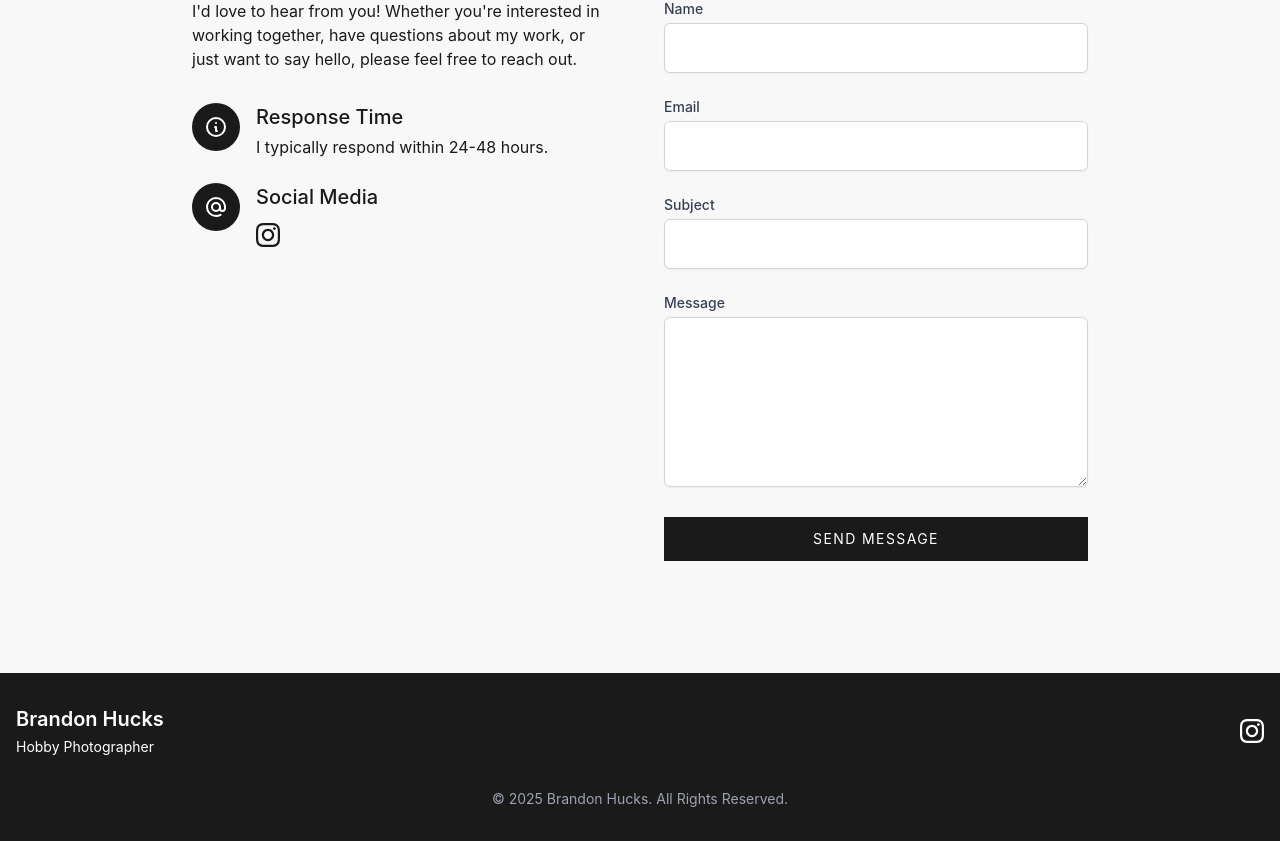
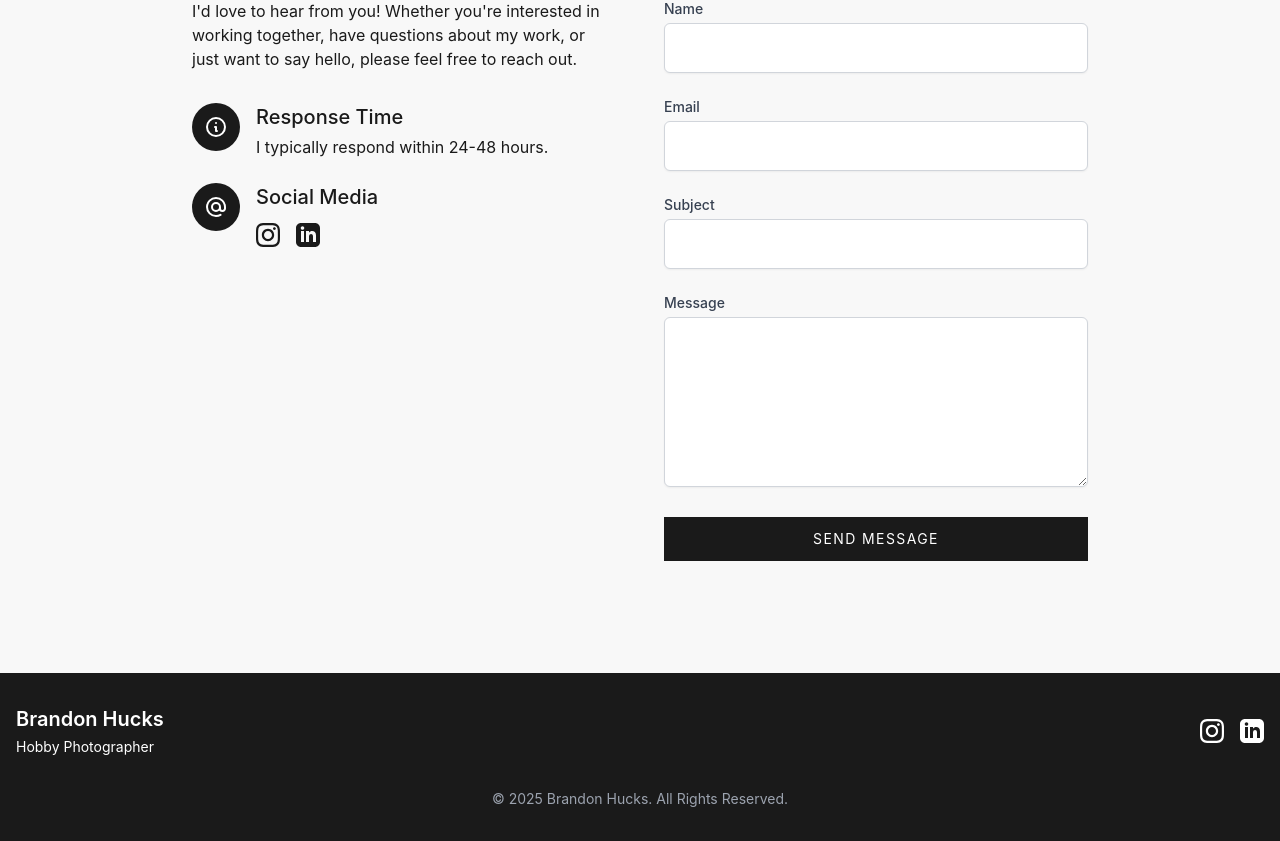
Before and after one commit to branhucks/hucksphoto, a Django app: page /contact/ in a window 1280 px wide. Shown: the part 305-1146 px from the top of the page. Run offline with Django 5.2, Linux system fonts and the light colour scheme; data comes from the database, SQL or seed files in the repository; both versions use the stored data as it was after the commit; some libraries are stand-ins or nearby versions.

Commit message:
LinkedIn added in appropriate places.

```diff
--- a/portfolio/models.py
+++ b/portfolio/models.py
@@ -51,6 +51,7 @@ class About(models.Model):
 class Contact(models.Model):
     email = models.EmailField()
     instagram = models.URLField(blank=True)
+    linkedin = models.URLField(blank=True)
 
     def __str__(self):
         return "Contact Information"
--- a/portfolio/templates/portfolio/base.html
+++ b/portfolio/templates/portfolio/base.html
@@ -95,9 +95,14 @@
                     <p class="text-sm mt-1">Hobby Photographer</p>
                 </div>
                 <div class="flex space-x-4">
-                    <a href="https://www.instagram.com/hucksphoto?igsh=MTE3b29kM3Jrbmpjeg%3D%3D&utm_source=qr" class="text-white hover:text-photo-accent transition-colors duration-300">
+                    <a href="https://www.instagram.com/hucksphoto" class="text-white hover:text-photo-accent transition-colors duration-300">
                         <svg xmlns="http://www.w3.org/2000/svg" width="24" height="24" fill="currentColor" viewBox="0 0 24 24">
                             <path d="M12 2.163c3.204 0 3.584.012 4.85.07 3.252.148 4.771 1.691 4.919 4.919.058 1.265.069 1.645.069 4.849 0 3.205-.012 3.584-.069 4.849-.149 3.225-1.664 4.771-4.919 4.919-1.266.058-1.644.07-4.85.07-3.204 0-3.584-.012-4.849-.07-3.26-.149-4.771-1.699-4.919-4.92-.058-1.265-.07-1.644-.07-4.849 0-3.204.013-3.583.07-4.849.149-3.227 1.664-4.771 4.919-4.919 1.266-.057 1.645-.069 4.849-.069zm0-2.163c-3.259 0-3.667.014-4.947.072-4.358.2-6.78 2.618-6.98 6.98-.059 1.281-.073 1.689-.073 4.948 0 3.259.014 3.668.072 4.948.2 4.358 2.618 6.78 6.98 6.98 1.281.058 1.689.072 4.948.072 3.259 0 3.668-.014 4.948-.072 4.354-.2 6.782-2.618 6.979-6.98.059-1.28.073-1.689.073-4.948 0-3.259-.014-3.667-.072-4.947-.196-4.354-2.617-6.78-6.979-6.98-1.281-.059-1.69-.073-4.949-.073zm0 5.838c-3.403 0-6.162 2.759-6.162 6.162s2.759 6.163 6.162 6.163 6.162-2.759 6.162-6.163c0-3.403-2.759-6.162-6.162-6.162zm0 10.162c-2.209 0-4-1.79-4-4 0-2.209 1.791-4 4-4s4 1.791 4 4c0 2.21-1.791 4-4 4zm6.406-11.845c-.796 0-1.441.645-1.441 1.44s.645 1.44 1.441 1.44c.795 0 1.439-.645 1.439-1.44s-.644-1.44-1.439-1.44z"/>
+                        </svg>
+                    </a>
+                    <a href="https://www.linkedin.com/in/brandon-hucks" class="text-white hover:text-photo-accent transition-colors duration-300">
+                        <svg xmlns="http://www.w3.org/2000/svg" width="24" height="24" fill="currentColor" viewBox="0 0 24 24">
+                            <path d="M19 0h-14c-2.761 0-5 2.239-5 5v14c0 2.761 2.239 5 5 5h14c2.762 0 5-2.239 5-5v-14c0-2.761-2.238-5-5-5zm-11 19h-3v-11h3v11zm-1.5-12.268c-.966 0-1.75-.79-1.75-1.764s.784-1.764 1.75-1.764 1.75.79 1.75 1.764-.783 1.764-1.75 1.764zm13.5 12.268h-3v-5.604c0-3.368-4-3.113-4 0v5.604h-3v-11h3v1.765c1.396-2.586 7-2.777 7 2.476v6.759z"/>
                         </svg>
                     </a>
                 </div>
--- a/portfolio/templates/portfolio/contact.html
+++ b/portfolio/templates/portfolio/contact.html
@@ -42,7 +42,7 @@
                         </div>
                     </div>
 
-                    {% if contact.instagram%}
+                    {% if contact.instagram or contact.linkedin %}
                     <div class="flex items-start">
                         <div class="w-12 h-12 bg-photo-dark text-white rounded-full flex items-center justify-center mr-4 flex-shrink-0">
                             <svg xmlns="http://www.w3.org/2000/svg" class="h-6 w-6" fill="none" viewBox="0 0 24 24" stroke="currentColor">
@@ -56,6 +56,14 @@
                                 <a href="{{ contact.instagram }}" target="_blank" class="text-photo-dark hover:text-photo-accent transition-colors duration-300">
                                     <svg xmlns="http://www.w3.org/2000/svg" width="24" height="24" fill="currentColor" viewBox="0 0 24 24">
                                         <path d="M12 2.163c3.204 0 3.584.012 4.85.07 3.252.148 4.771 1.691 4.919 4.919.058 1.265.069 1.645.069 4.849 0 3.205-.012 3.584-.069 4.849-.149 3.225-1.664 4.771-4.919 4.919-1.266.058-1.644.07-4.85.07-3.204 0-3.584-.012-4.849-.07-3.26-.149-4.771-1.699-4.919-4.92-.058-1.265-.07-1.644-.07-4.849 0-3.204.013-3.583.07-4.849.149-3.227 1.664-4.771 4.919-4.919 1.266-.057 1.645-.069 4.849-.069zm0-2.163c-3.259 0-3.667.014-4.947.072-4.358.2-6.78 2.618-6.98 6.98-.059 1.281-.073 1.689-.073 4.948 0 3.259.014 3.668.072 4.948.2 4.358 2.618 6.78 6.98 6.98 1.281.058 1.689.072 4.948.072 3.259 0 3.668-.014 4.948-.072 4.354-.2 6.782-2.618 6.979-6.98.059-1.28.073-1.689.073-4.948 0-3.259-.014-3.667-.072-4.947-.196-4.354-2.617-6.78-6.979-6.98-1.281-.059-1.69-.073-4.949-.073zm0 5.838c-3.403 0-6.162 2.759-6.162 6.162s2.759 6.163 6.162 6.163 6.162-2.759 6.162-6.163c0-3.403-2.759-6.162-6.162-6.162zm0 10.162c-2.209 0-4-1.79-4-4 0-2.209 1.791-4 4-4s4 1.791 4 4c0 2.21-1.791 4-4 4zm6.406-11.845c-.796 0-1.441.645-1.441 1.44s.645 1.44 1.441 1.44c.795 0 1.439-.645 1.439-1.44s-.644-1.44-1.439-1.44z"/>
+                                    </svg>
+                                </a>
+                                {% endif %}
+
+                                {% if contact.linkedin %}
+                                <a href="{{ contact.linkedin }}" target="_blank" class="text-photo-dark hover:text-photo-accent transition-colors duration-300">
+                                    <svg xmlns="http://www.w3.org/2000/svg" width="24" height="24" fill="currentColor" viewBox="0 0 24 24">
+                                        <path d="M19 0h-14c-2.761 0-5 2.239-5 5v14c0 2.761 2.239 5 5 5h14c2.762 0 5-2.239 5-5v-14c0-2.761-2.238-5-5-5zm-11 19h-3v-11h3v11zm-1.5-12.268c-.966 0-1.75-.79-1.75-1.764s.784-1.764 1.75-1.764 1.75.79 1.75 1.764-.783 1.764-1.75 1.764zm13.5 12.268h-3v-5.604c0-3.368-4-3.113-4 0v5.604h-3v-11h3v1.765c1.396-2.586 7-2.777 7 2.476v6.759z"/>
                                     </svg>
                                 </a>
                                 {% endif %}
```
Also changed, not shown: db.sqlite3, portfolio/migrations/0004_contact_linkedin.py (added).
